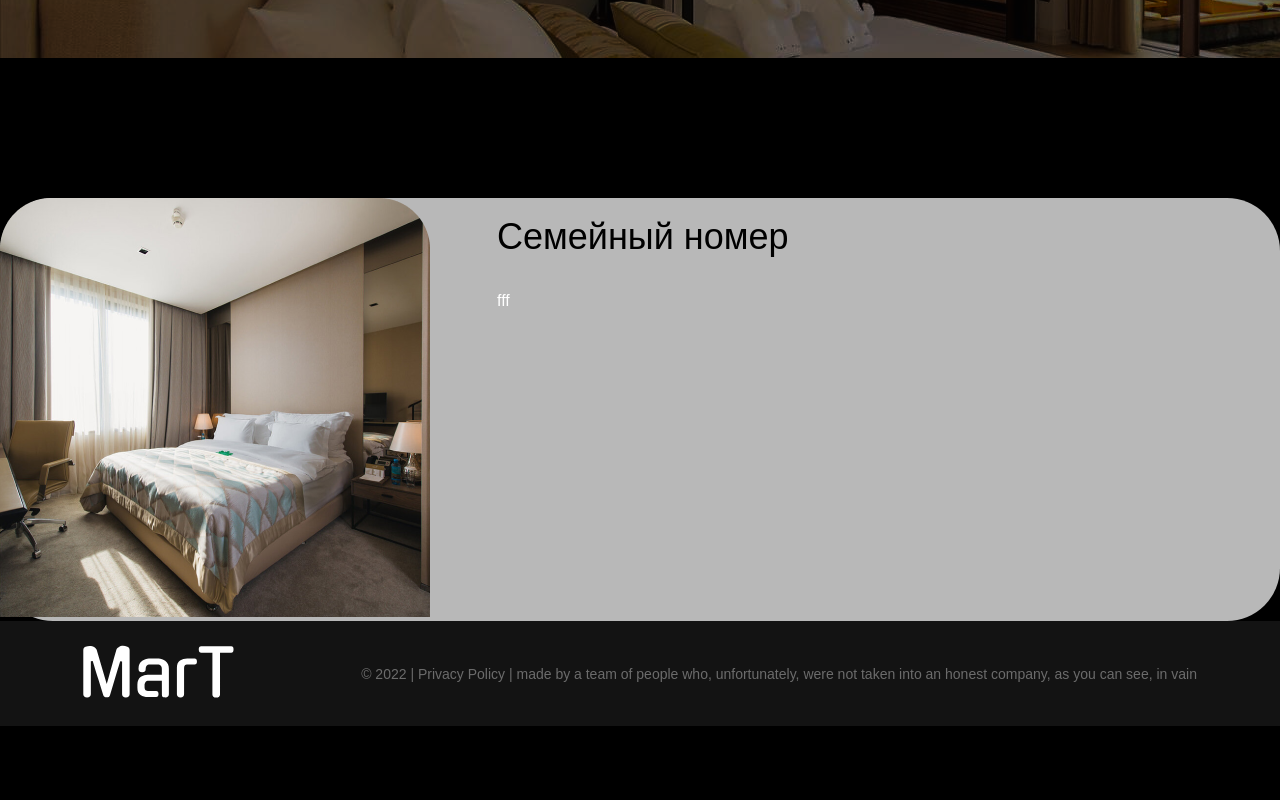
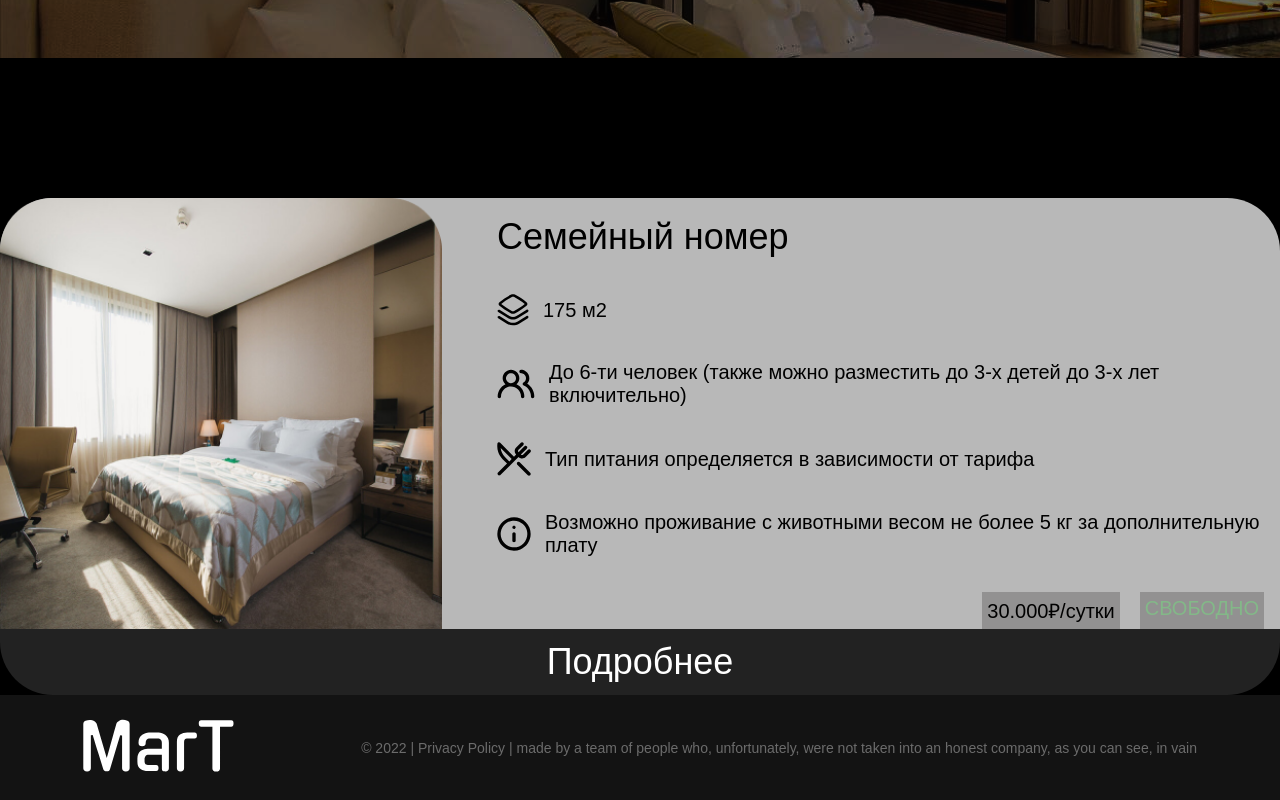
Before and after one commit to TEGGIT/MarT, a React (Create React App) app: page /numbers-page in a window 1280 px wide. Shown: the part 702-1502 px from the top of the page. Before the commit the page ends 1428 px from the top, so only its background shows below. Built offline with nearby package versions, Linux system fonts and the light colour scheme; a web font is replaced by a local one.

Commit message:
Create card-hostel

```diff
--- a/src/App.js
+++ b/src/App.js
@@ -19,6 +19,7 @@ function App() {
                     <Route path="/sosi" element={<Service/>}/>
                     <Route path="/numbers-page" element={<Numbers/>}/>
 
+
                 </Routes>
             </BrowserRouter>
         </div>
--- a/src/components/Numbers/Numbers.jsx
+++ b/src/components/Numbers/Numbers.jsx
@@ -24,9 +24,9 @@ const Numbers = () => {
                 <nav className={classes.main__section__contentTop__container__nav}>
                   <ul>
                     <li>All</li>
-               <li >Family room</li>
-               <li >Delux</li>
-               <li >Presidential Suite</li>
+                    <li>Family room</li>
+                    <li>Delux</li>
+                    <li>Presidential Suite</li>
                   </ul>
                 </nav>
               </div>
@@ -38,17 +38,64 @@ const Numbers = () => {
                   <div className={classes.main__section__content__container__card__image}>
                     <img src={imageOne} alt="Изображение номера"/>
 
+
                   </div>
                   <div className={classes.main__section__content__container__card__info}>
-
-                            <p className={classes.main__section__content__container__card__info__text_top}>
+                    <div className={classes.main__section__content__container__card__info__text_top}>
+                      <p>
                         Семейный номер
                       </p>
 
+                    </div>
                     <div className={classes.main__section__content__container__card__info__text}>
-                                fff
+
+                      <img src={iconOne} alt="Иконка"/>
+                      <p>
+                        175 м2
+                      </p>
+
+
+                    </div>
+                    <div className={classes.main__section__content__container__card__info__text}>
+
+                      <img src={iconTwo} alt="Иконка"/>
+                      <p>
+                        До 6‑ти человек (также можно разместить до 3‑х детей до 3‑х лет включительно)
+                      </p>
+
+
+                    </div>
+                    <div className={classes.main__section__content__container__card__info__text}>
+
+                      <img src={iconThree} alt="Иконка"/>
+                      <p>
+                        Тип питания определяется в зависимости от тарифа
+                      </p>
+
+
+                    </div>
+                    <div className={classes.main__section__content__container__card__info__text}>
+
+                      <img src={iconFour} alt="Иконка"/>
+                      <p>
+                        Возможно проживание с животными весом не более 5 кг за дополнительную плату </p>
+
+
+                    </div>
+
+                    <div className={classes.main__section__content__container__card__info__status}>
+                      <p>30.000₽/сутки</p>
+                      <p><span
+                          className={classes.main__section__content__container__card__info__status_color}>СВОБОДНО</span>
+                      </p>
+                    </div>
+
                   </div>
                 </div>
+                <div className={classes.main__section__content__container__bottom}>
+                  <p>
+                    Подробнее
+                  </p>
                 </div>
               </div>
             </div>
--- a/src/components/Numbers/Numbers.module.scss
+++ b/src/components/Numbers/Numbers.module.scss
@@ -59,7 +59,7 @@
               align-items: center;
               transition: 0.3s;
 
-            &:hover{
+              &:hover {
 
                 background: rgba(236, 236, 236, 0.4);
                 color: black
@@ -71,13 +71,14 @@
 
 
     }
-    &__content{
+
+    &__content {
       display: flex;
       justify-content: center;
       width: 100%;
 
 
-      &__container{
+      &__container {
         margin-top: 8.75rem;
         color: white;
         max-width: 80rem;
@@ -85,33 +86,80 @@
         flex-direction: column;
         align-content: center;
 
-        &__card{
+        &__card {
           background: #B8B8B8;
           box-shadow: 10px 10px 2px rgba(0, 0, 0, 0.25);
-          border-radius: 53px;
+          border-top-left-radius: 53px;
+          border-top-right-radius: 53px;
           display: flex;
           gap: 4.188rem;
           width: 80rem;
 
+          &__image {
+            display: flex;
+            border-radius: 51px 51px 0 0;
 
-         &__info{
+          }
+
+          &__info {
             display: flex;
             flex-direction: column;
+            gap: 35px;
 
-          &__text_top{
+            padding: 0 16px 0 0;
+
+
+            &__text_top {
               font-size: 36px;
               line-height: 45px;
               padding: 16px 0 0 0;
               color: #000000;
-            margin-bottom: 33px;
 
 
+            }
+
+            &__text {
+              font-size: 20px;
+              display: flex;
+              align-items: center;
+              gap: 14px;
+              color: #000000;
+
+
+            }
+
+            &__status {
+              display: flex;
+              justify-content: flex-end;
+              gap: 20px;
+
+              & p {
+                background: rgba(88, 85, 85, 0.4);
+                color: black;
+                font-size: 20px;
+                padding: 5px;
+
+              }
+
+              &_color {
+                color: #83B888;
+              }
 
             }
           }
         }
 
-
+        &__bottom {
+          display: flex;
+          justify-content: center;
+          align-items: center;
+          background: #222222;
+          box-shadow: 10px 10px 3px rgba(0, 0, 0, 0.25);
+          border-radius: 0 0 53px 53px;
+          width: 1280px;
+          font-size: 36px;
+          padding: 12px;
+        }
 
       }
     }
```
Lines whose indentation alone changed are shown as unchanged.
